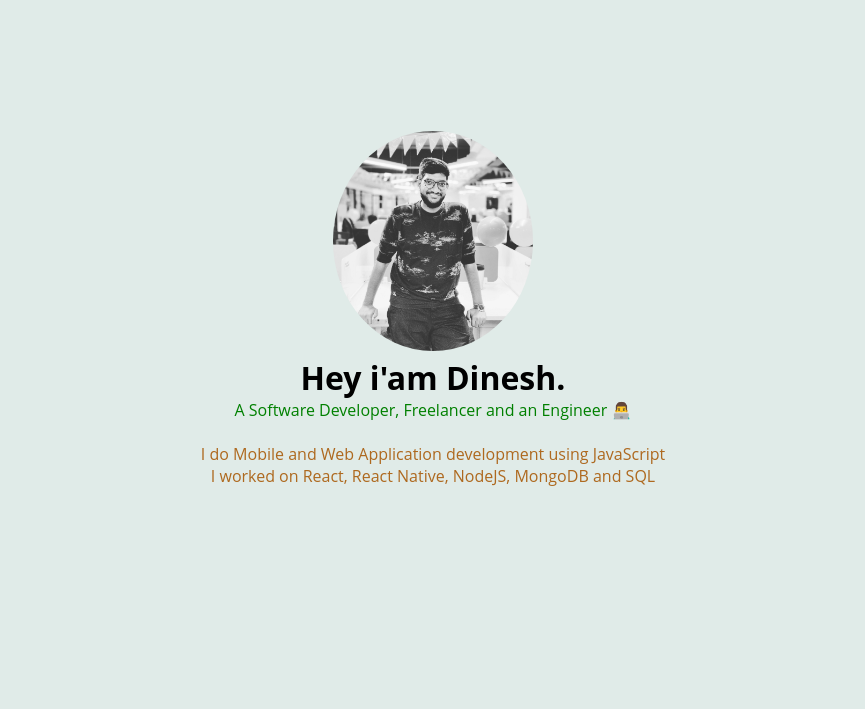
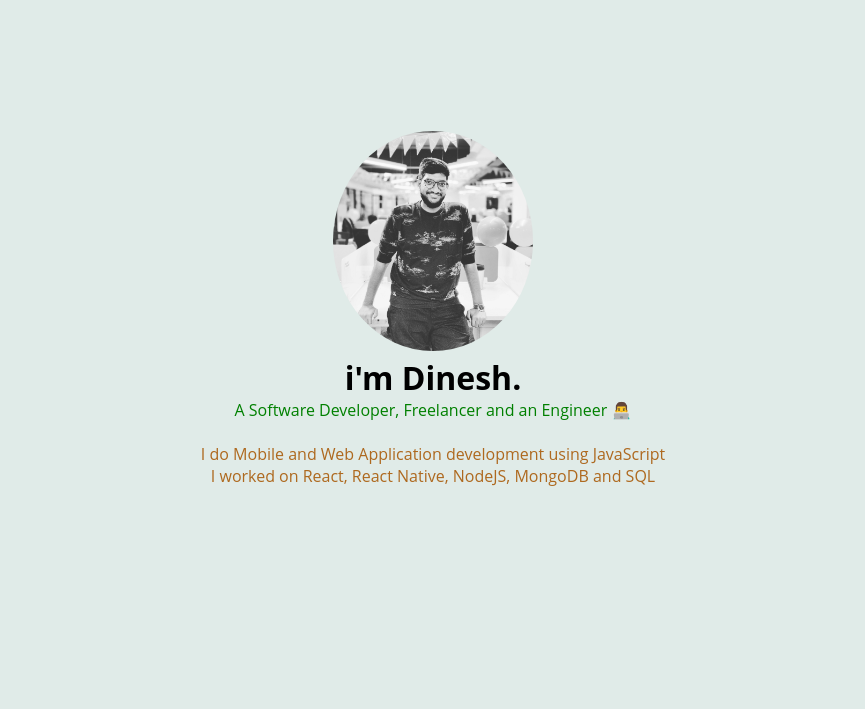
Before and after one commit to dineshnadimpalli/PersonalPortfolio-2019, a plain HTML site: page index.html in a window 1280 px wide. Shown: the part 91-800 px from the top of the page, without its empty margins (207-1072 px from the left). Drawn offline with nearby package versions, Linux system fonts and the light colour scheme.

Commit message:
Update index.html

```diff
--- a/index.html
+++ b/index.html
@@ -31,7 +31,7 @@
   <div id="welcome-section" class="intro">
     <div class="intro_content">
       <img class="profileImg" src="./assets/dineshAvatar.jpg" alt="Dinesh Avatar">
-      <h1>Hey i'am Dinesh.</h1>
+      <h1>i'm Dinesh.</h1>
       <p>A Software Developer, Freelancer and an Engineer &#128104;&#8205;&#128187;</p>
       <br>
       <p class="about_content">
```
